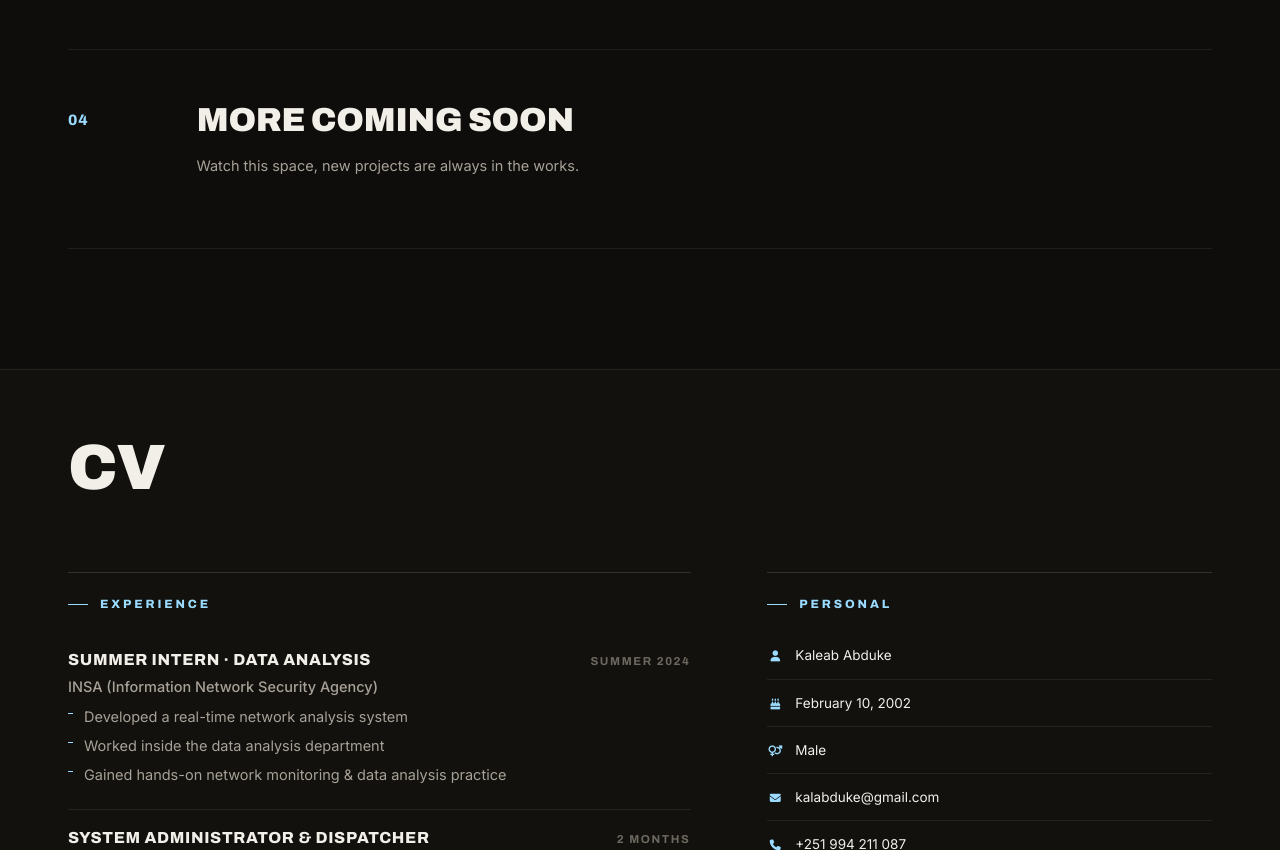
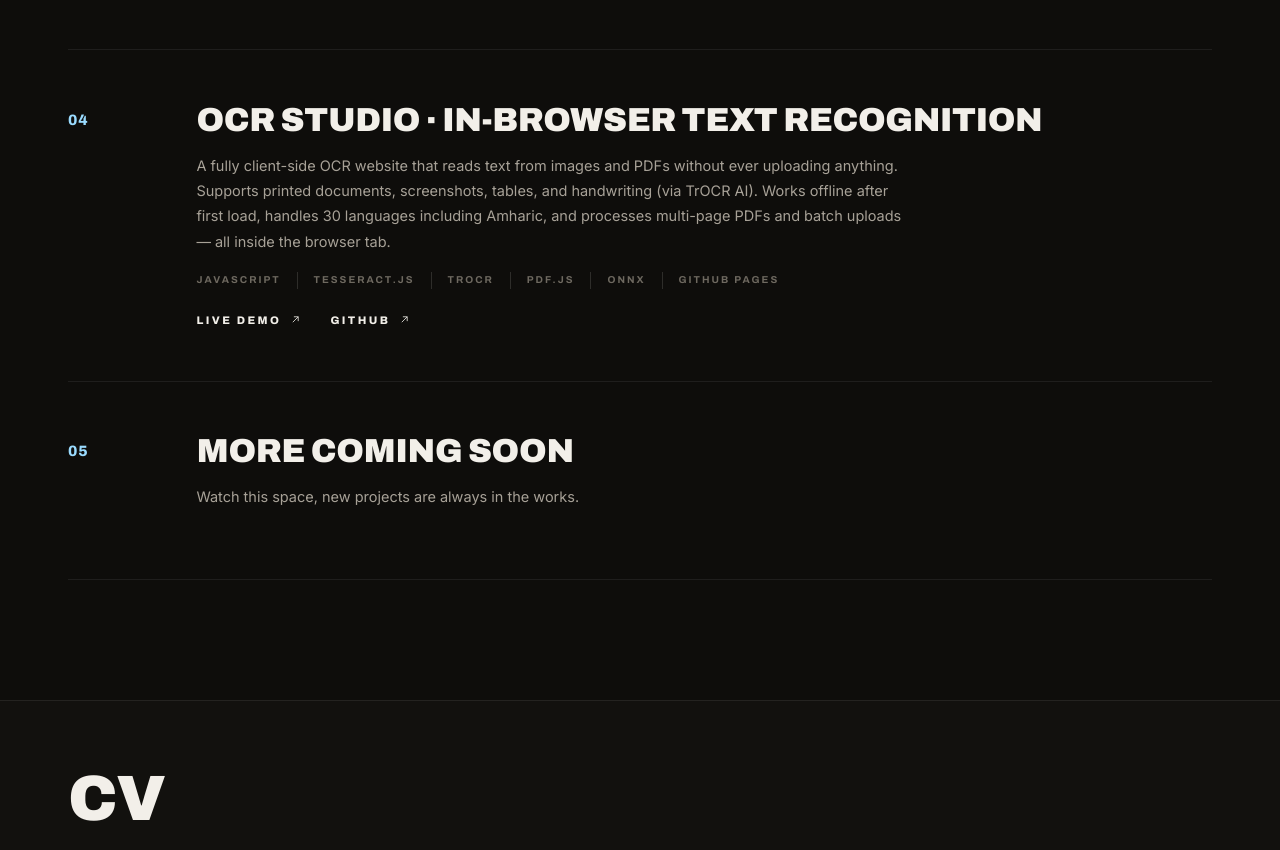
Before and after one commit to Kalabduke/Portfolio, a plain HTML site: page index.html in a window 1280 px wide. Shown: the part 3935-4785 px from the top of the page. Drawn offline with Linux system fonts and the light colour scheme.

Commit message:
Add OCR Studio to homepage featured projects list
The homepage maintained a separate copy of the project cards from
projects.html. Added the OCR Studio card at position #04 to match,
and shifted "More Coming Soon" to #05.

🤖 Generated with Codebuff
Co-Authored-By: Codebuff <noreply@codebuff.com>

```diff
--- a/index.html
+++ b/index.html
@@ -308,9 +308,38 @@
                 </div>
             </article>
 
+            <!-- OCR Studio -->
+            <article class="project-row reveal" data-tilt>
+                <div class="proj-num">04</div>
+                <div class="proj-body">
+                    <h3 class="proj-title">OCR Studio · In-Browser Text Recognition</h3>
+                    <p class="proj-desc">
+                        A fully client-side OCR website that reads text from images and PDFs
+                        without ever uploading anything. Supports printed documents, screenshots,
+                        tables, and handwriting (via TrOCR AI). Works offline after first load,
+                        handles 30 languages including Amharic, and processes multi-page PDFs and
+                        batch uploads — all inside the browser tab.
+                    </p>
+                    <div class="proj-meta">
+                        <span>JavaScript</span><span>Tesseract.js</span><span>TrOCR</span>
+                        <span>PDF.js</span><span>ONNX</span><span>GitHub Pages</span>
+                    </div>
+                    <div class="proj-links">
+                        <a href="https://kalabduke.github.io/ocr-studio/" target="_blank" rel="noopener noreferrer">
+                            Live Demo
+                            <svg viewBox="0 0 24 24"><path d="M7 17L17 7M9 7h8v8"></path></svg>
+                        </a>
+                        <a href="https://github.com/Kalabduke/ocr-studio" target="_blank" rel="noopener noreferrer">
+                            Github
+                            <svg viewBox="0 0 24 24"><path d="M7 17L17 7M9 7h8v8"></path></svg>
+                        </a>
+                    </div>
+                </div>
+            </article>
+
             <!-- Coming soon -->
             <article class="project-row reveal" data-tilt>
-                <div class="proj-num">04</div>
+                <div class="proj-num">05</div>
                 <div class="proj-body">
                     <h3 class="proj-title">More Coming Soon</h3>
                     <p class="proj-desc">
```
